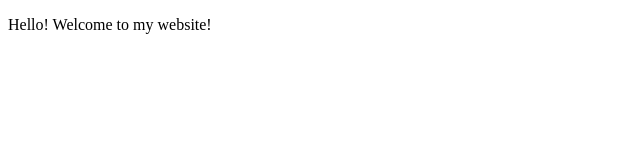
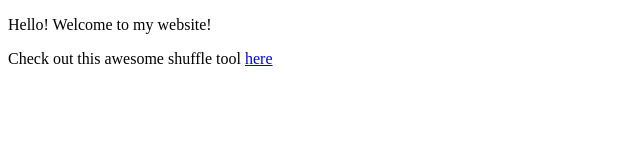
Before and after one commit to ayazlatif/ayazlatif.github.io, a plain HTML site: page index.html in a window 1280 px wide. Shown: the whole page, without its empty margins (0-640 px from the left). Drawn offline with Linux system fonts and the light colour scheme.

Commit message:
added link to shuffle tool

```diff
--- a/index.html
+++ b/index.html
@@ -6,6 +6,9 @@
     <body>
         <p>Hello! Welcome to my website!</p>
 
-        <a href="Resume.pdf"/>
+        Check out this awesome shuffle tool
+
+        <!-- link to shuffle tool -->
+        <a href="https://ayazlatif.github.io/Shuffle-Dance/shuffle.html"> here </a>
     </body>
 </html>
```
